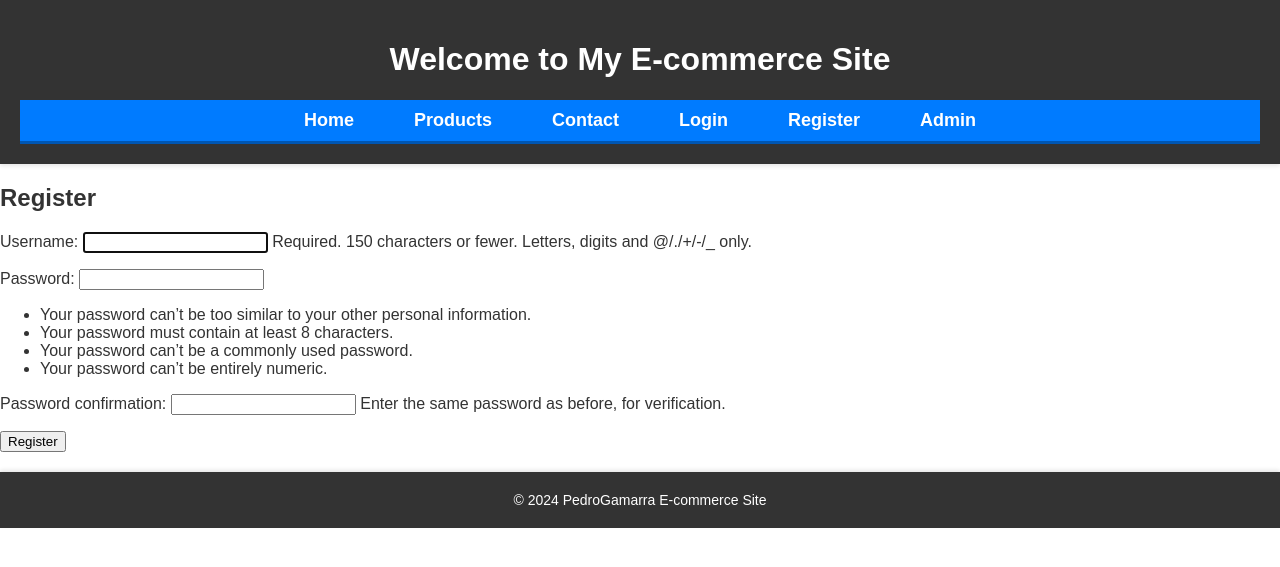
After one commit to pehgamarra/e-commerce-django-mysql, a Django app: page /store/register/ in a window 1280 px wide. The commit adds this page. Shown: the top 567 px of the page. Run offline with Django 5.2, Linux system fonts and the light colour scheme.

Commit message:
implementing login and logout function

```diff
--- a/ecommerce/settings.py
+++ b/ecommerce/settings.py
@@ -140,8 +140,9 @@ DEFAULT_AUTO_FIELD = 'django.db.models.BigAutoField'
 MEDIA_URL = '/media/'
 MEDIA_ROOT = os.path.join(BASE_DIR, 'media')
 
-
+#Login Redirect URL
+LOGIN_REDIRECT_URL = 'home'
+LOGOUT_REDIRECT_URL = '/'
 
 #site
-
 SITE_ID = 1
--- a/ecommerce/urls.py
+++ b/ecommerce/urls.py
@@ -7,5 +7,5 @@ from store import views
 urlpatterns = [
     path('', views.home_view, name='home'),
     path('admin/', admin.site.urls),
-    path('', include('store.urls')),
+    path('store/', include('store.urls')),
 ] + static(settings.MEDIA_URL, document_root=settings.MEDIA_ROOT)
--- a/store/urls.py
+++ b/store/urls.py
@@ -1,10 +1,14 @@
 from django.conf import settings
 from django.conf.urls.static import static
 from django.urls import path
+from django.contrib.auth import views as auth_views
 from . import views
 
 urlpatterns = [
     path('', views.home_view, name='home'),
     path('products/', views.product_list, name='product_list'),
     path('products/<int:id>/', views.product_detail, name='product_detail'),
-] + static(settings.STATIC_URL, document_root=settings.STATIC_ROOT)
+    path('login/', auth_views.LoginView.as_view(template_name='store/login.html'), name='login'),
+    path('logout/', auth_views.LogoutView.as_view(), name='logout'),
+    path('register/', views.register, name='register'),
+]
--- a/store/views.py
+++ b/store/views.py
@@ -1,10 +1,24 @@
 from django.shortcuts import get_object_or_404, render, redirect
 from .models import Product, Cart, CartItem
+from django.contrib.auth.decorators import login_required
+from django.contrib.auth.forms import UserCreationForm
+from django.contrib.auth import login
 from django.contrib.auth.decorators import login_required
 
 
 def home_view(request):
     return render(request, 'store/home.html')
+
+def register(request):
+    if request.method == 'POST':
+        form = UserCreationForm(request.POST)
+        if form.is_valid():
+            user = form.save()
+            login(request, user)
+            return redirect('home')
+    else:
+        form = UserCreationForm()
+    return render(request, 'store/register.html', {'form': form})
 
 def product_list(request):
     products = Product.objects.all()
--- a/templates/store/base.html
+++ b/templates/store/base.html
@@ -16,6 +16,13 @@
                 <li><a href="{% url 'home' %}">Home</a></li>
                 <li><a href="{% url 'product_list' %}">Products</a></li>
                 <li><a href="#">Contact</a></li>
+                {% if user.is_authenticated %}
+                <li>Logged in as {{ user.username }}</li>
+                <li><a href="{% url 'logout' %}">Logout</a></li>
+                {% else %}
+                <li><a href="{% url 'login' %}">Login</a></li>
+                <li><a href="{% url 'register' %}">Register</a></li>
+                {% endif %}
                 <li><a href="{% url 'admin:index' %}">Admin</a></li>
             </ul>
         </nav>
--- /dev/null
+++ b/templates/store/register.html
@@ -0,0 +1,12 @@
+{% extends 'store/base.html' %}
+
+{% block title %}Register{% endblock %}
+
+{% block content %}
+  <h2>Register</h2>
+  <form method="POST">
+    {% csrf_token %}
+    {{ form.as_p }}
+    <button type="submit">Register</button>
+  </form>
+{% endblock %}
```
Also changed, not shown: templates/store/login.html (added, +12 -0 lines), templates/store/logout.html (added, +10 -0 lines).
